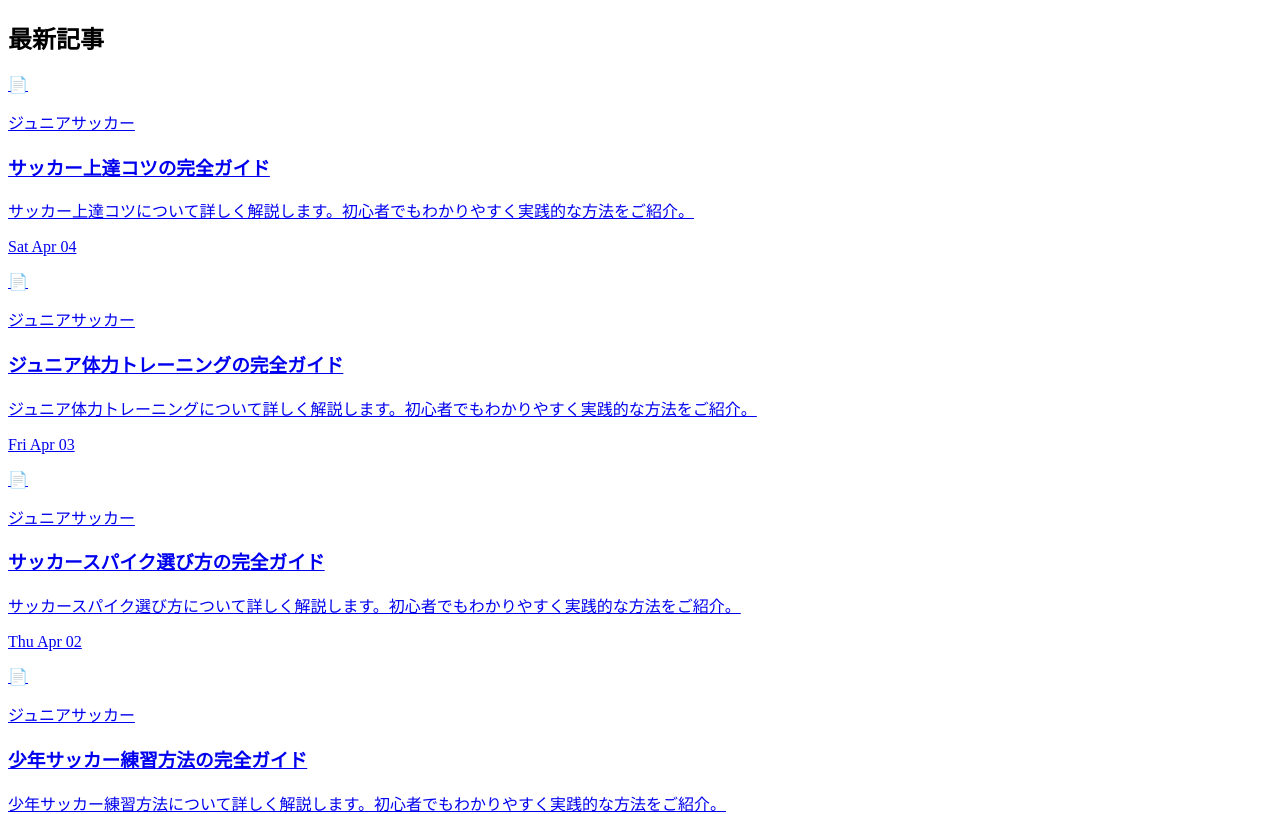
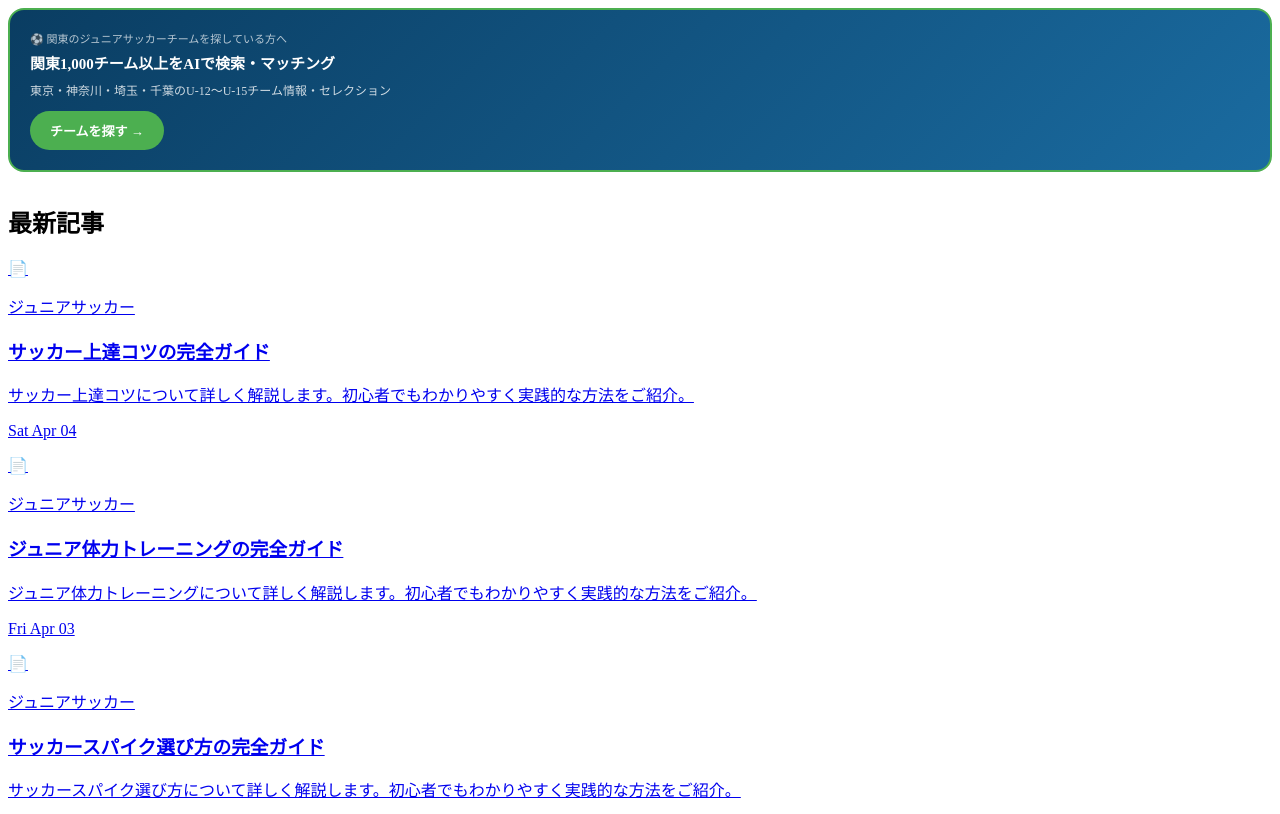
Before and after one commit to okuwabara07-gif/junior-soccer-jp, a Next.js app: page / in a window 1280 px wide. Shown: the top 814 px of the page. Built offline with nearby package versions, Linux system fonts and the light colour scheme.

Commit message:
feat: soccer-tokyo-jp誘導バナー追加

```diff
--- a/app/page.tsx
+++ b/app/page.tsx
@@ -9,6 +9,16 @@ export default function Home() {
 
   return (
     <main className="container">
+    {/* ⚽ soccer-tokyo-jp 誘導バナー */}
+    <div style={{marginBottom:'2rem',padding:'1.25rem',background:'linear-gradient(135deg,#0a3d62,#1a6ba0)',borderRadius:'16px',border:'2px solid #4CAF50'}}>
+      <p style={{color:'rgba(255,255,255,0.7)',fontSize:'11px',margin:'0 0 6px'}}>⚽ 関東のジュニアサッカーチームを探している方へ</p>
+      <p style={{color:'white',fontSize:'15px',fontWeight:700,margin:'0 0 8px'}}>関東1,000チーム以上をAIで検索・マッチング</p>
+      <p style={{color:'rgba(255,255,255,0.8)',fontSize:'12px',margin:'0 0 12px'}}>東京・神奈川・埼玉・千葉のU-12〜U-15チーム情報・セレクション</p>
+      <a href='https://soccer-tokyo-jp.vercel.app' target='_blank' rel='noopener noreferrer'
+        style={{display:'inline-block',padding:'10px 20px',background:'#4CAF50',color:'white',borderRadius:'20px',textDecoration:'none',fontSize:'13px',fontWeight:700}}>
+        チームを探す →
+      </a>
+    </div>
 
       {/* 最新記事 - クローラーが最初に見る場所 */}
       <section className="section">
```
